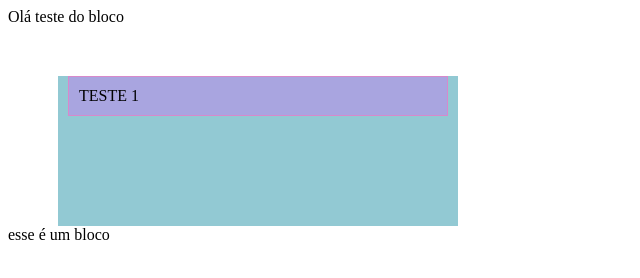
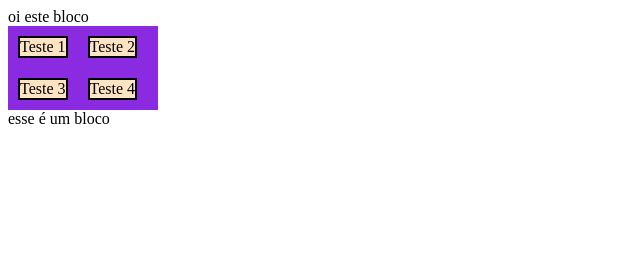
Before and after one commit to becinaayu/Front-End-Rolfi, a plain HTML site: page index.html in a window 1280 px wide. Shown: the whole page, without its empty margins (0-640 px from the left). Drawn offline with Linux system fonts and the light colour scheme.

Commit message:
Adicionando mudanças no arquivo

```diff
--- a/index.html
+++ b/index.html
@@ -1,34 +1,48 @@
 <!DOCTYPE html>
 <html>
-    <!-- box model -->
+    <!-- tag que define a expansaividade para o render (navegador), considerando um navegador móvel -->
+    <meta name="viewport" content="width=device-width, initial-scale=1.0">
+    <!-- flex model -->
+    <!-- feito para que eu possa controar  -->
     <style>
         .container{
-            background-color: rgb(146, 201, 211);
-            width: 400px;
-            height: 150px;
-            margin-top: 50px;
-            margin-left: 50px;
+            background-color:blueviolet ;
+            display: flex;
+            /* tranformando em colunas */
+            /* flex-direction: column;   */
+            flex-direction: row;
 
-            /* não vai ter responsividade se for feito à mão */
-            /* display: block;  */
+            /* row-reverse */
+            width: 150px;
+            flex-wrap: wrap; /* Wrap os itens quebram a linha  */
         }
+
         .item{
-            margin: 10px;
-            background-color: rgb(169, 165, 224);
-            padding: 10px;
-            border: 1px solid rgb(216, 137, 203);
+            background-color: bisque;
+            border: 2px solid black;
+            margin: 10px
         }
-    </style>
 
-<body>
+        /* @media é usado para echar na expasividade. Definimos a patir de que momento ela começa a se usada  */
 
-    Olá teste do bloco
+        @media(max-width:800px) {
 
-    <div class="container">
-        <p class="item"> TESTE 1 </p>
-    </div>
-
-    esse é um bloco
-
-</body>
+            .container{
+                flex-direction: column;
+                /* column-reverse */
+                background-color:deeppink;
+                width: 100px;
+            }
+        }
+         </style>
+    <body>
+        oi este bloco
+        <div class="container">
+            <p class="item">Teste 1</p>
+            <p class="item">Teste 2</p>
+            <p class="item">Teste 3</p>
+            <p class="item">Teste 4</p>
+        </div>
+        esse é um bloco
+    </body>
 </html>
```
